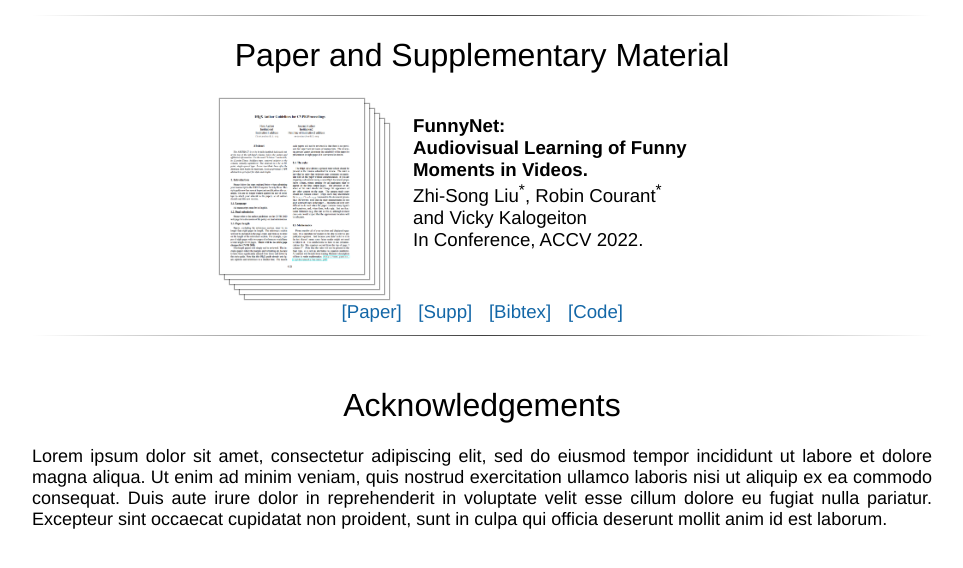
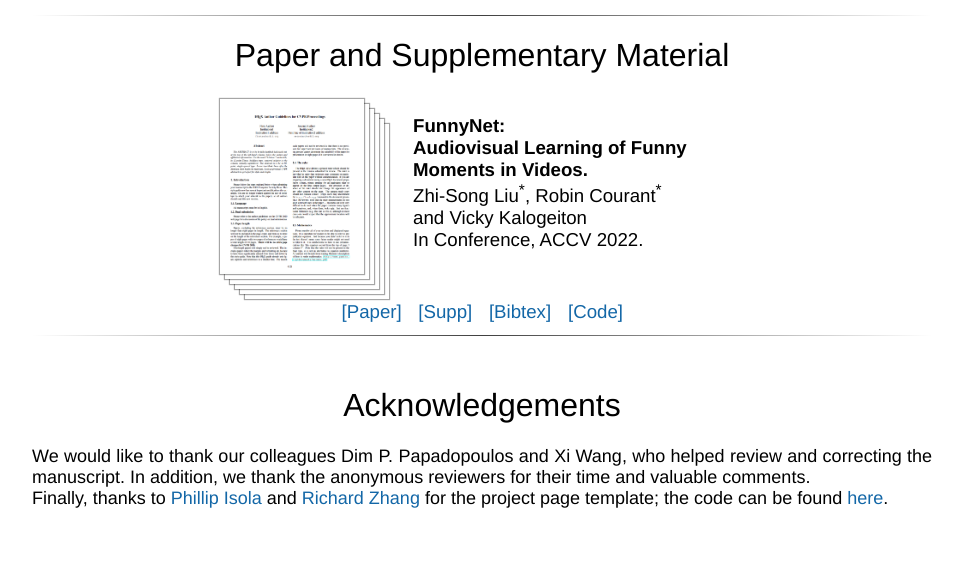
Before and after one commit to Holmes-Alan/funnynet, a plain HTML site: page index.html in a window 1280 px wide. Shown: the part 4280-4848 px from the top of the page, without its empty margins (158-1121 px from the left). Drawn offline with Linux system fonts and the light colour scheme; a script that the page names is missing.

Commit message:
Add acknowledgements

```diff
--- a/index.html
+++ b/index.html
@@ -350,11 +350,13 @@
 
 			<body>
 				<div align="justify">
-					Lorem ipsum dolor sit amet, consectetur adipiscing elit, sed do eiusmod tempor incididunt ut labore
-					et dolore magna aliqua. Ut enim ad minim veniam, quis nostrud exercitation ullamco laboris nisi ut
-					aliquip ex ea commodo consequat. Duis aute irure dolor in reprehenderit in voluptate velit esse
-					cillum dolore eu fugiat nulla pariatur. Excepteur sint occaecat cupidatat non proident, sunt in
-					culpa qui officia deserunt mollit anim id est laborum.
+					We would like to thank our colleagues Dim P. Papadopoulos and Xi Wang, who helped review and
+					correcting the manuscript.
+					In addition, we thank the anonymous reviewers for their time and valuable comments.
+					<br> Finally, thanks to <a href="http://web.mit.edu/phillipi/">Phillip Isola</a> and <a
+						href="http://richzhang.github.io/">Richard Zhang</a> for the project page template; the code can
+					be found
+					<a href="https://github.com/richzhang/webpage-template">here</a>.
 			</body>
 			</div>
 		</tr>
```
